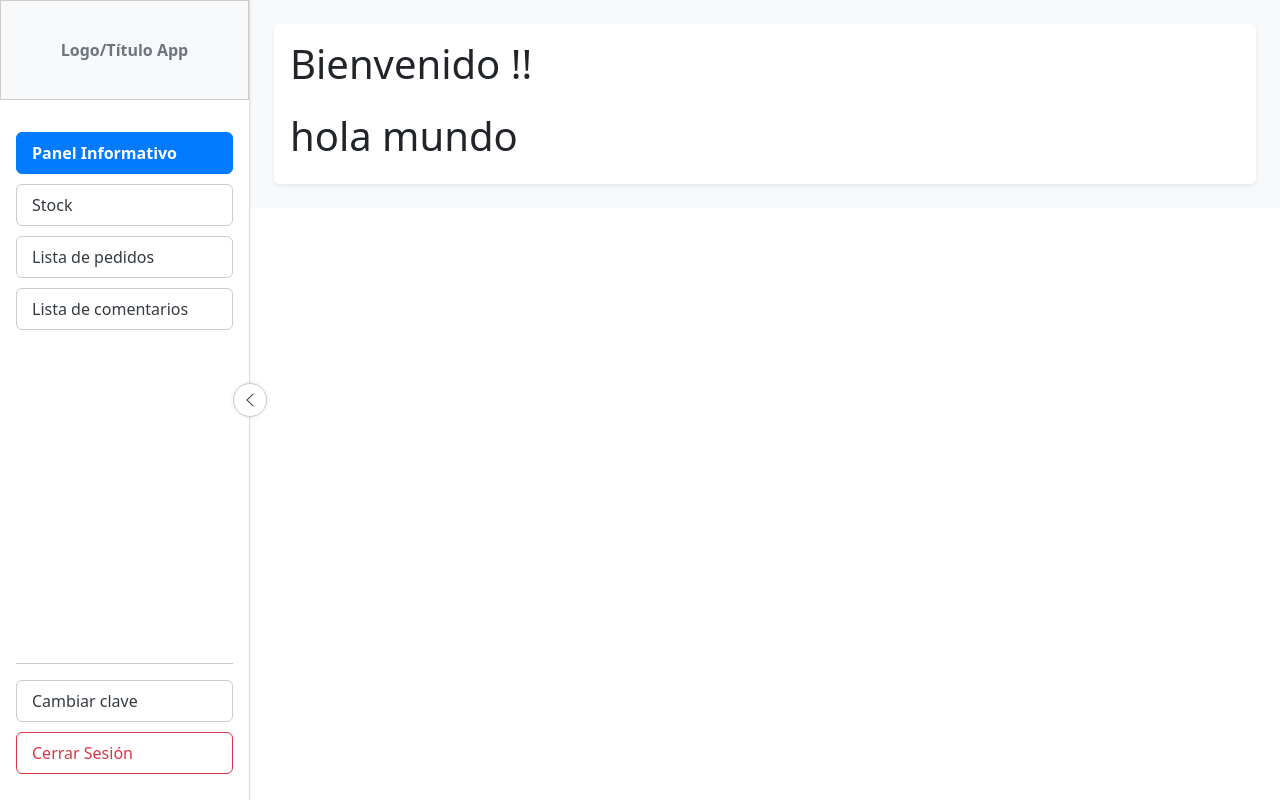
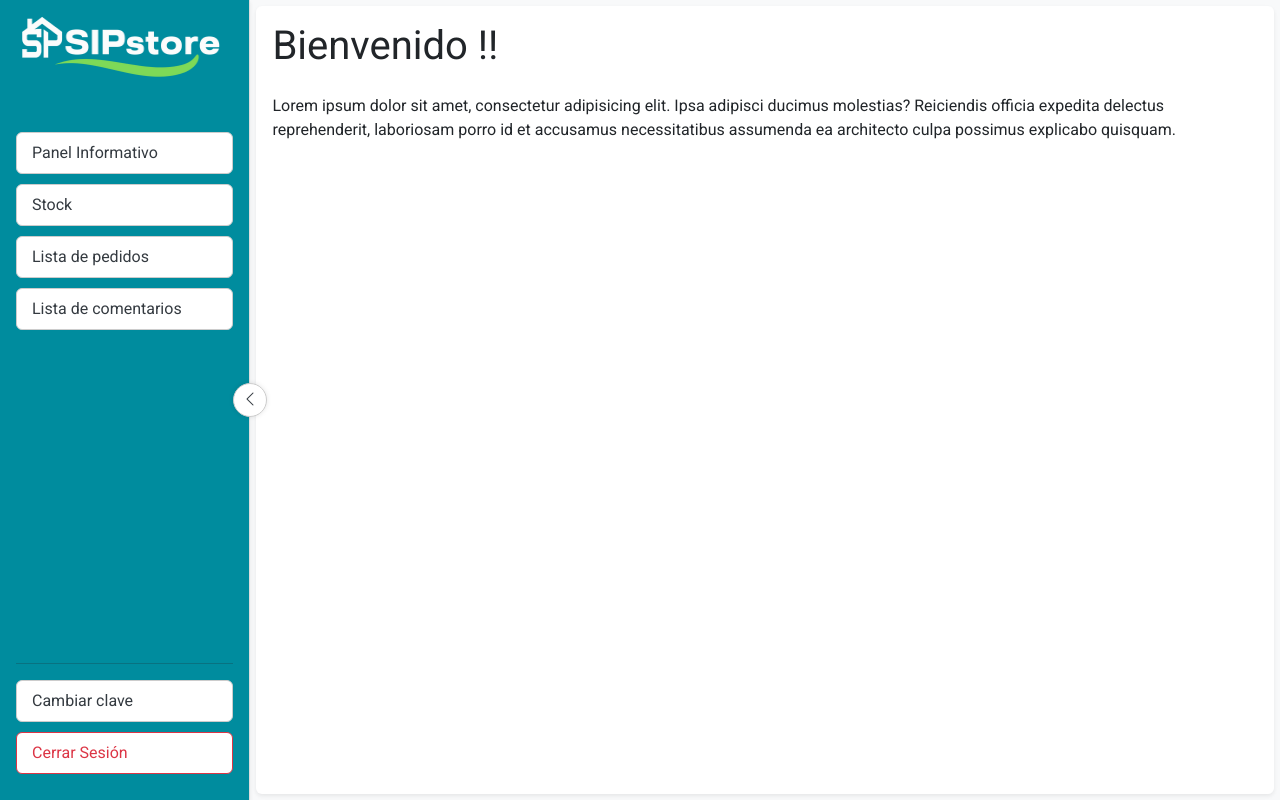
Before and after one commit to paocespedes-bit/Capstone-, a Django app: page /control in a window 1280 px wide. Run offline with Django 5.2, Linux system fonts and the light colour scheme; some libraries are stand-ins or nearby versions.

Commit message:
integracion de estilos sidebar

```diff
--- a/Fase_2/Evidencias_Proyecto/SIPstore/control/static/control/style/base_control.css
+++ b/Fase_2/Evidencias_Proyecto/SIPstore/control/static/control/style/base_control.css
@@ -1,16 +1,65 @@
+@import url("https://fonts.googleapis.com/css2?family=Roboto:wght@400;700&display=swap");
+
+*{
+    padding: 0;
+    margin: 0;
+}
+
+body {
+  font-family: "Roboto", sans-serif !important;
+  width: 100%;
+
+}
+
+#wrapper{
+    min-height: 100vh;
+
+}
+
+#page-content-wrapper{
+    padding: 0.5%;
+    min-width: auto;
+    min-height: 100%;
+}
+
+.main{
+    min-height: 100%;
+}
+
+.offcanvas-body{
+        background-color: #008c9e !important;
+    }
+
+.offcanvas-header{
+    background-color: #008c9e !important;
+    color: #fff;
+}
+
+.navbar{
+    background-color: #008c9e !important;
+
+}
+.navbar span{
+    color: #fff;
+}
+
+.navbar-toggler-icon{
+
+    background-image: var(--bs-navbar-toggler-icon-bg);
+}
+
 @media (min-width: 768px) {
     #sidebar-wrapper {
         position: fixed;
         height: 100vh;
         z-index: 1000;
         transition: transform 0.3s ease;
+
     }
-
     #sidebar {
         position: static !important;
         transform: none !important;
         visibility: visible !important;
-
         width: 250px;
         height: 100%;
         border-right: 1px solid #ddd;
@@ -67,13 +116,10 @@
 .logo-placeholder {
     width: 100%;
     height: 100px;
-    background-color: #f8f9fa;
-    border: 1px solid #ccc;
     display: flex;
     justify-content: center;
     align-items: center;
     font-weight: bold;
-    color: #6c757d;
 }
 
 .custom-sidebar-nav li,
--- a/Fase_2/Evidencias_Proyecto/SIPstore/control/static/control/style/home.css
+++ /dev/null
@@ -1,3 +0,0 @@
-h1{
-   col
-}
--- a/Fase_2/Evidencias_Proyecto/SIPstore/control/templates/base_control.html
+++ b/Fase_2/Evidencias_Proyecto/SIPstore/control/templates/base_control.html
@@ -23,9 +23,9 @@
     />
     {% block link %} {% endblock %}
     <!-- !Titulo  -->
-    {% block title %}
-    <title>Control</title>
-    {% endblock%}
+    <title>{% block title %}
+    Control
+    {% endblock%}</title>
   </head>
   <body>
     <nav class="navbar navbar-light bg-light d-md-none border-bottom">
@@ -63,17 +63,17 @@
 
           <div class="offcanvas-body d-flex flex-column p-0">
             <div class="logo-placeholder p-3 mb-3">
-              <span class="text-secondary">Logo/Título App</span>
+              <img class="logo-placeholder" src="{% static 'img/logoHorizontal.png' %}" alt="logo">
             </div>
 
             <ul class="nav flex-column mb-auto p-3 custom-sidebar-nav">
               <li>
-                <a href="{% url 'control' %}" class="btn custom-btn active"
+                <a href="{% url 'control' %}" class="btn custom-btn"
                   >Panel Informativo</a
                 >
               </li>
               <li>
-                <a href="#" class="btn custom-btn">Stock</a>
+                <a href="{% url 'stock' %}" class="btn custom-btn">Stock</a>
               </li>
               <li>
                 <a href="#" class="btn custom-btn">Lista de pedidos</a>
@@ -100,11 +100,10 @@
         </button>
       </div>
       <main class="flex-grow-1 bg-light" id="page-content-wrapper">
-        <div class="p-4">
-          <div class="main rounded shadow-sm p-3 bg-white">
+
+        <div class="main rounded shadow-sm p-3 bg-white">
             <h1 class="mb-4">Bienvenido !!</h1>
             {% block content %}{% endblock %}
-          </div>
         </div>
       </main>
     </div>
--- a/Fase_2/Evidencias_Proyecto/SIPstore/control/templates/home_control.html
+++ b/Fase_2/Evidencias_Proyecto/SIPstore/control/templates/home_control.html
@@ -7,5 +7,5 @@
 {% endblock %}
 
 {% block content %}
-<h1>hola mundo</h1>
+<p>Lorem ipsum dolor sit amet, consectetur adipisicing elit. Ipsa adipisci ducimus molestias? Reiciendis officia expedita delectus reprehenderit, laboriosam porro id et accusamus necessitatibus assumenda ea architecto culpa possimus explicabo quisquam.</p>
 {% endblock%}
--- a/Fase_2/Evidencias_Proyecto/SIPstore/control/urls.py
+++ b/Fase_2/Evidencias_Proyecto/SIPstore/control/urls.py
@@ -3,4 +3,5 @@ from . import views
 
 urlpatterns = [
     path('control',views.control, name='control'),
+    path('stock',views.stock, name='stock'),
 ]
--- a/Fase_2/Evidencias_Proyecto/SIPstore/control/views.py
+++ b/Fase_2/Evidencias_Proyecto/SIPstore/control/views.py
@@ -4,3 +4,6 @@ from django.shortcuts import render
 #! Aqui se agregan las views (templates).
 def control(request):
     return render(request, 'home_control.html')
+
+def stock(request):
+    return render(request,'stock.html')
```
Also changed, not shown: Fase_2/Evidencias_Proyecto/SIPstore/control/templates/stock.html (added, +14 -0 lines).
